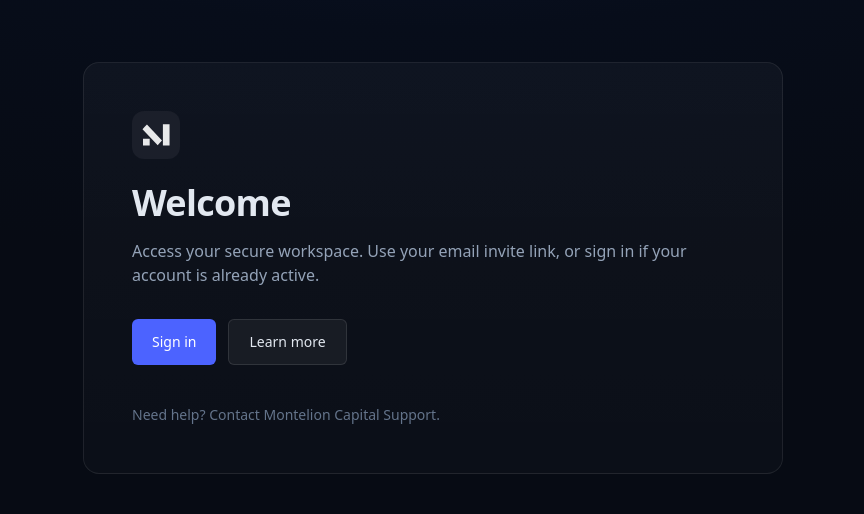
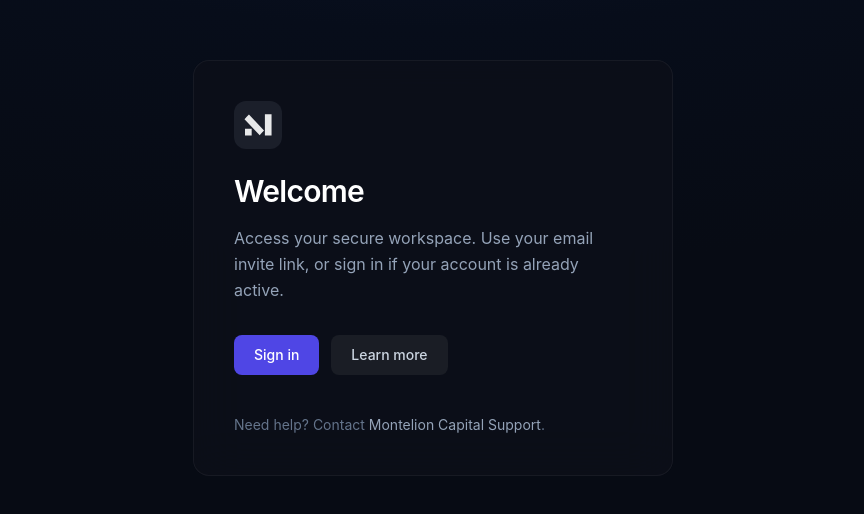
Before and after one commit to montelioncapital/montelion-app-v1, a Next.js app: page / in a window 1280 px wide. Shown: the part 132-646 px from the top of the page, without its empty margins (207-1071 px from the left). Built offline with nearby package versions, Linux system fonts and the light colour scheme.

Commit message:
Update globals.css

```diff
--- a/app/globals.css
+++ b/app/globals.css
@@ -2,92 +2,89 @@
 @tailwind components;
 @tailwind utilities;
 
-/* --- Variables principales --- */
-:root {
-  --brand: #4C63FF; /* bleu des boutons */
-  --card-border: rgba(255, 255, 255, 0.08);
+/* === GLOBAL RESET === */
+* {
+  margin: 0;
+  padding: 0;
+  box-sizing: border-box;
 }
 
-/* --- Fond global --- */
-.bg-page {
-  background-color: #090e18;
+/* === BODY === */
+body {
+  @apply min-h-screen flex items-center justify-center;
+  background: radial-gradient(circle at top, #0b0f1a 0%, #05060a 100%);
+  color: white;
+  font-family: 'Inter', sans-serif;
 }
 
-@layer components {
-  /* --- Rectangle commun --- */
+/* === CARD === */
 .mc-card {
-    @apply w-full max-w-[700px] rounded-2xl border;
-    background: linear-gradient(
-      180deg,
-      rgba(255, 255, 255, 0.035),
-      rgba(255, 255, 255, 0.02)
-    );
-    border-color: var(--card-border);
-    box-shadow: none !important;
+  @apply bg-[#0d1019]/80 backdrop-blur-xl rounded-2xl shadow-none p-10;
+  width: 480px;
+  border: 1px solid rgba(255, 255, 255, 0.05);
 }
 
+/* === SECTION (pour le contenu interne) === */
 .mc-section {
-    @apply p-8 sm:p-10 md:p-12;
+  @apply flex flex-col items-start justify-center;
 }
 
+/* === TITRES === */
 .mc-title {
-    @apply text-3xl md:text-4xl font-semibold tracking-[-0.02em];
+  @apply text-3xl font-semibold text-white tracking-tight;
 }
 
-  /* --- Champs de texte --- */
-  .mc-input {
-    @apply w-full rounded-md bg-white/5 border border-white/10 px-4 py-3 text-slate-200 placeholder:text-slate-400 outline-none transition;
-  }
-
-  .mc-input:hover {
-    @apply border-white/20;
-  }
-
-  .mc-input:focus {
-    @apply border-transparent;
-    box-shadow: 0 0 0 3px rgba(76, 99, 255, 0.25);
-    background: rgba(255, 255, 255, 0.06);
-  }
-
-  /* --- Boutons --- */
+/* === BOUTONS === */
 .mc-btn {
-    @apply inline-flex items-center justify-center rounded-md px-5 py-3 text-sm font-medium transition;
+  @apply px-5 py-2.5 rounded-lg font-medium text-sm transition-all duration-200;
 }
 
 .mc-btn-primary {
-    color: #fff;
-    background: var(--brand);
-    transition: background-color 0.2s ease, filter 0.2s ease;
+  @apply bg-indigo-600 text-white;
 }
 
 .mc-btn-primary:hover {
-    filter: brightness(1.1);
-    transform: none !important;
-    box-shadow: none !important;
+  @apply bg-indigo-500;
 }
 
 .mc-btn-ghost {
-    @apply bg-white/5 text-slate-200 border border-white/10;
-    transition: background-color 0.2s ease, border-color 0.2s ease;
+  @apply bg-[#1a1d25] text-slate-300;
 }
 
 .mc-btn-ghost:hover {
-    @apply bg-white/10 border-white/20;
+  @apply bg-[#222631] text-slate-100;
 }
 
-  /* --- Lien support --- */
-  a {
-    transition: color 0.25s ease;
+/* === INPUTS === */
+input {
+  @apply w-full bg-[#12151f] border border-[#1f2230] text-white rounded-lg p-2.5 outline-none focus:ring-2 focus:ring-indigo-600;
 }
 
-  /* couleur normale */
-  a[href*="Montelion"] {
-    color: rgba(173, 186, 255, 0.8);
+/* === TEXTE === */
+p {
+  @apply leading-relaxed text-slate-400;
 }
 
-  /* couleur au survol — bleu clair mais doux */
-  a[href*="Montelion"]:hover {
-    color: rgba(173, 186, 255, 1);
+/* === LIENS GÉNÉRAUX === */
+a {
   text-decoration: none;
+  transition: color 0.2s ease, opacity 0.2s ease;
 }
+
+/* === LIEN DE SUPPORT (jamais souligné, effet subtil) === */
+.mc-support-link {
+  text-decoration: none !important;
+  color: #94a3b8; /* text-slate-400 */
+  transition: color 0.2s ease, opacity 0.2s ease;
 }
+
+.mc-support-link:hover {
+  color: #cbd5e1; /* text-slate-300 */
+  text-decoration: none !important;
+  opacity: 0.9;
+}
+
+/* === LOGO CONTAINER === */
+.mc-logo {
+  @apply flex items-center justify-center w-12 h-12 rounded-xl bg-[#1b1f2a];
+}
```
Lines whose indentation alone changed are shown as unchanged.
